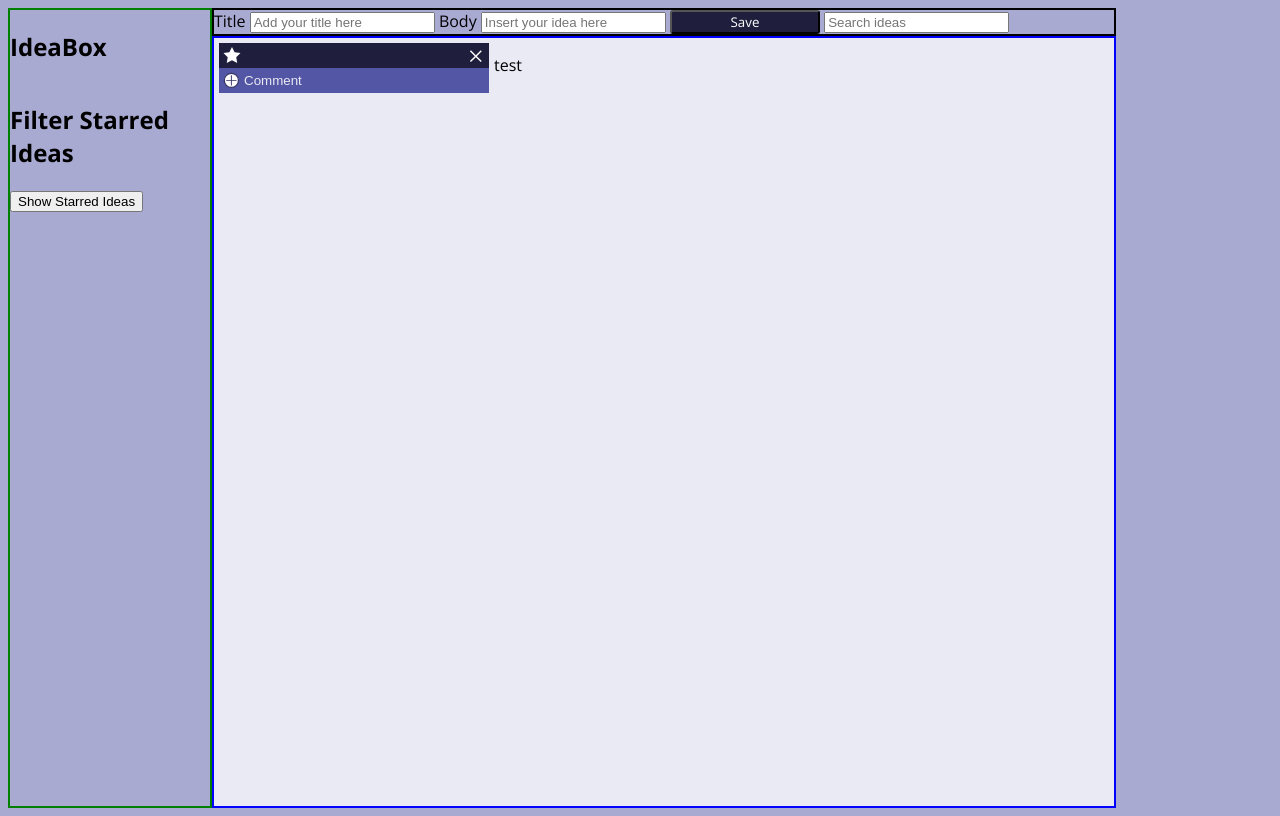
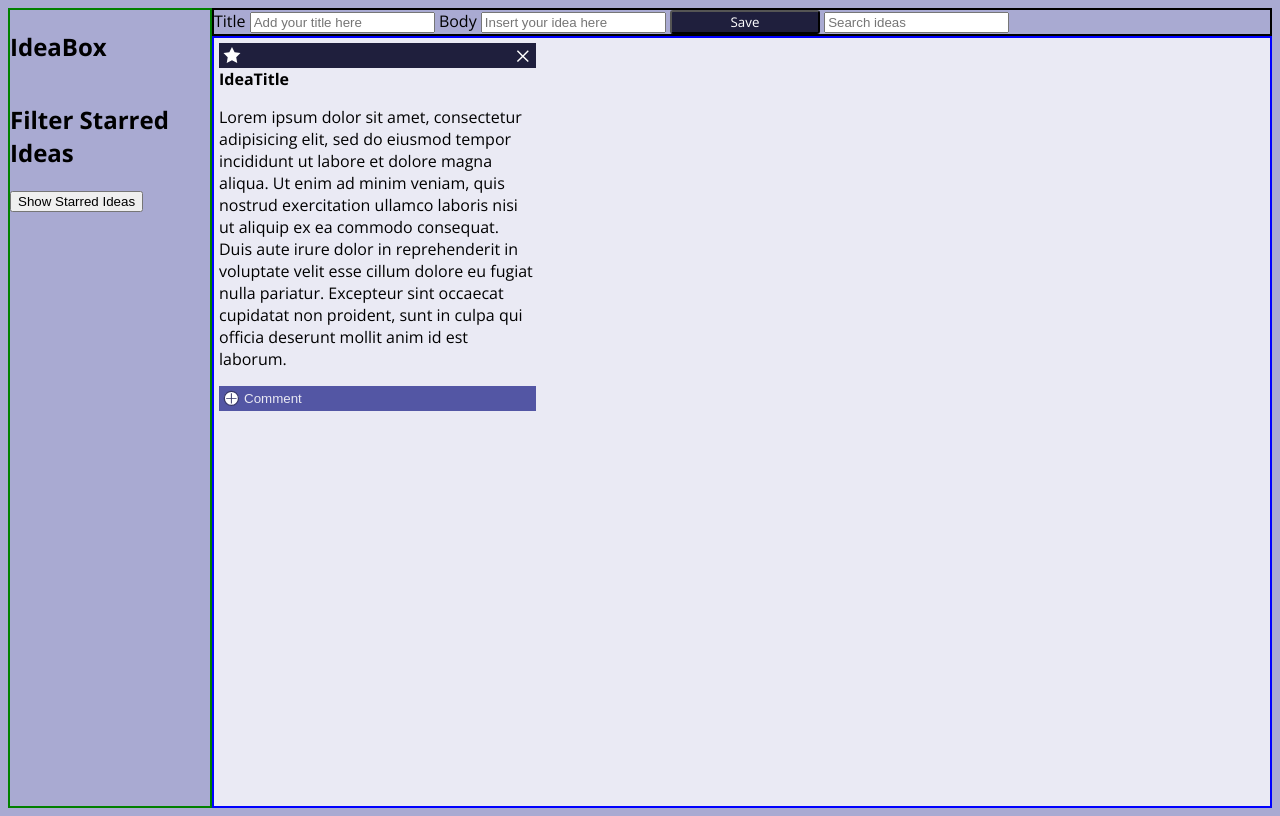
Before and after one commit to stephaniemagdic/Ideabox, a plain HTML site: page index.html in a window 1280 px wide. Drawn offline with nearby package versions, Linux system fonts and the light colour scheme.

Commit message:
Add idea body to our card

```diff
--- a/index.html
+++ b/index.html
@@ -39,6 +39,10 @@
                 <img src="assets/delete-active.svg" alt="X">
               </button>
           </header>
+          <div class="idea-body">
+            <strong>IdeaTitle</strong>
+            <p>Lorem ipsum dolor sit amet, consectetur adipisicing elit, sed do eiusmod tempor incididunt ut labore et dolore magna aliqua. Ut enim ad minim veniam, quis nostrud exercitation ullamco laboris nisi ut aliquip ex ea commodo consequat. Duis aute irure dolor in reprehenderit in voluptate velit esse cillum dolore eu fugiat nulla pariatur. Excepteur sint occaecat cupidatat non proident, sunt in culpa qui officia deserunt mollit anim id est laborum.</p>
+          </div>
           <footer>
             <button class="comment-button">
               <img src="assets/comment.svg" alt="comment">
@@ -46,7 +50,6 @@
             </button>
           </footer>
         </article>
-        <p>test</p>
       </section>
     </main>
 
```
